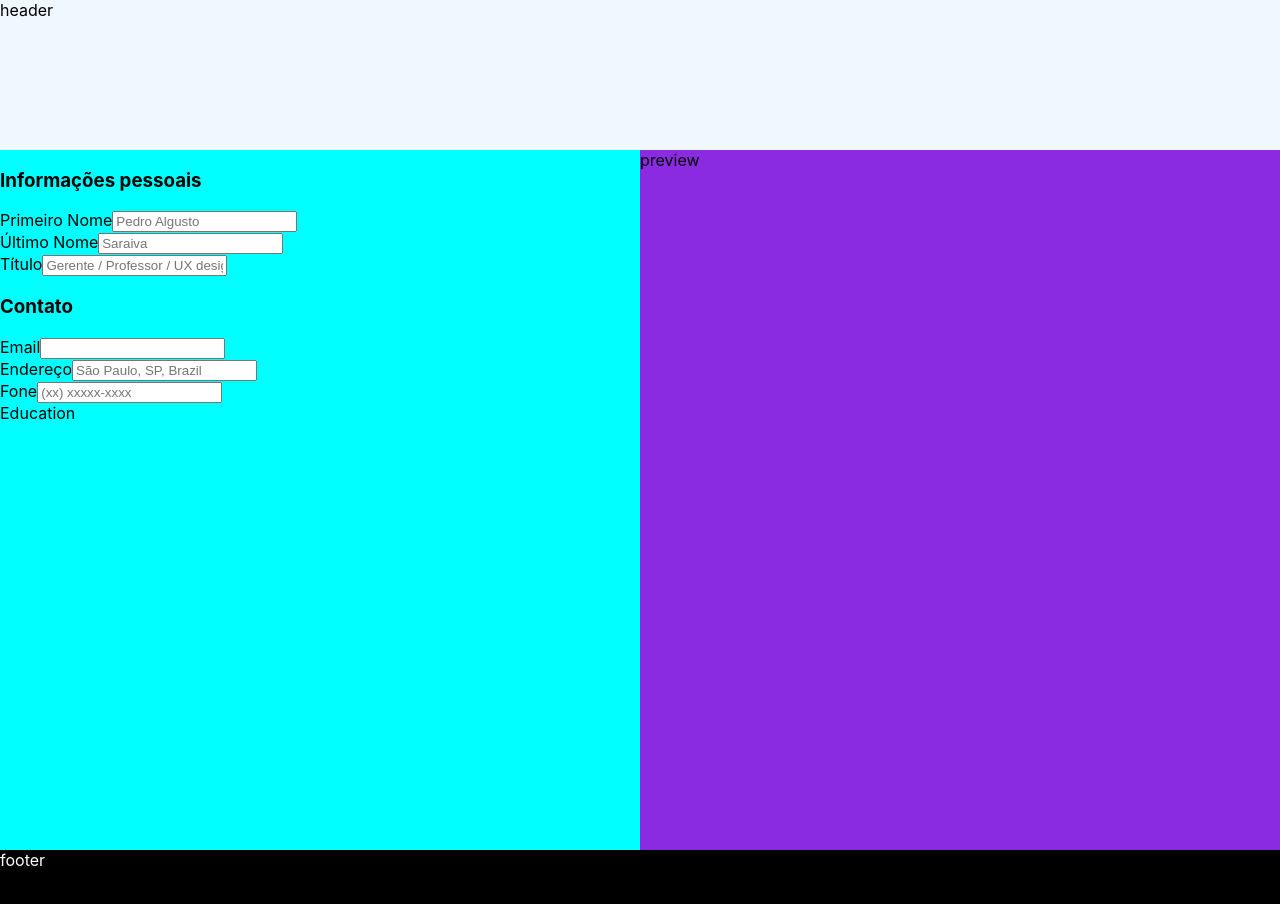
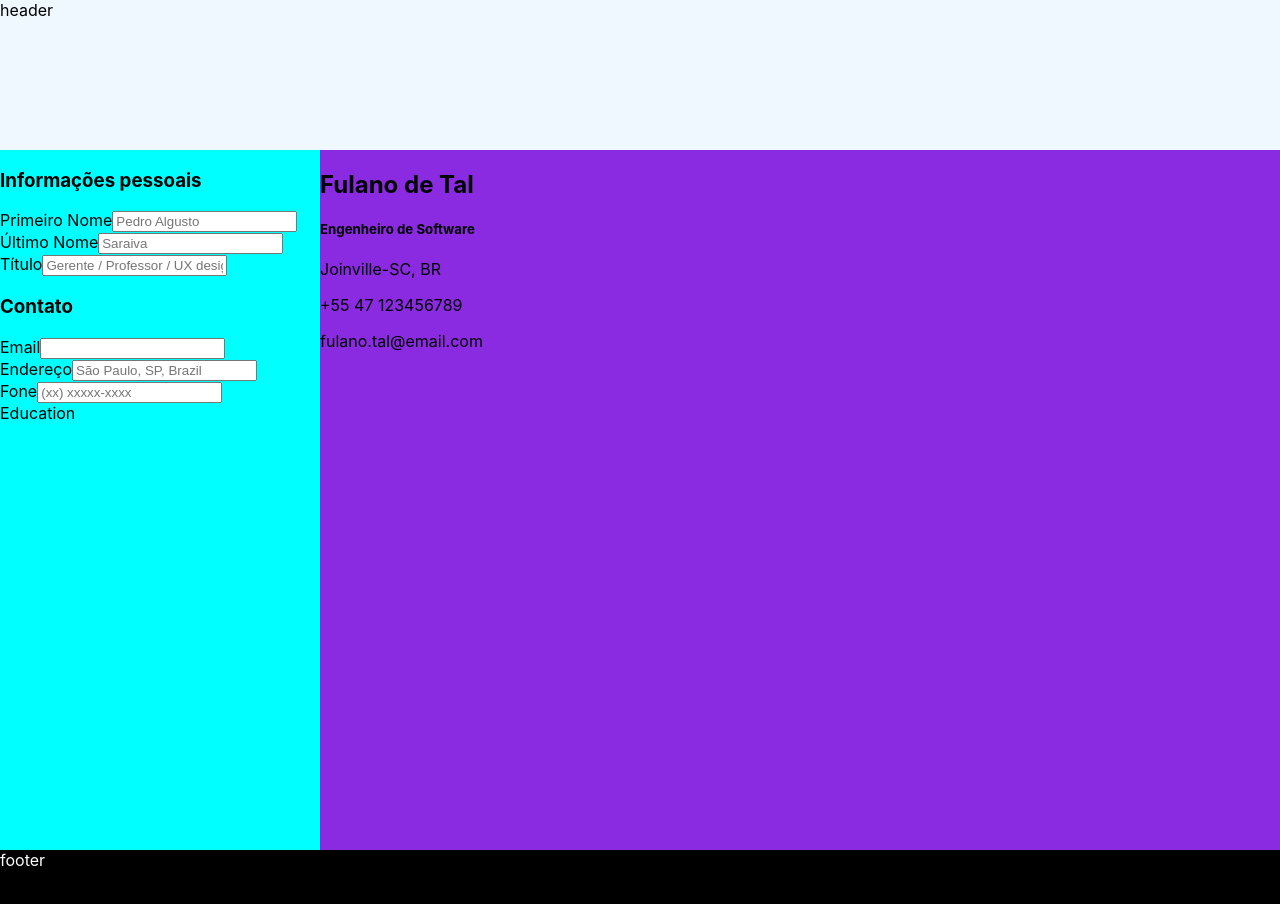
Before and after one commit to Diolemos/construtor-cv, a React (Create React App) app: page / in a window 1280 px wide. Shown: the top 904 px of the page. Built offline with nearby package versions, Linux system fonts and the light colour scheme.

Commit message:
add sample items to the preview

```diff
--- a/src/components/preview/Preview.jsx
+++ b/src/components/preview/Preview.jsx
@@ -3,7 +3,30 @@ import React from "react";
 
 class Preview extends React.Component {
   render() {
-    return <div className="preview">preview</div>;
+    return <div className="preview">
+        <div className="preview-body">
+         <div className="preview-header">
+            <div className="preview-header__name">
+            <h2>Fulano de Tal</h2>
+         <h5>Engenheiro de Software</h5>
+            </div>
+            <div className="preview-header__info">
+              <p className="adress">Joinville-SC, BR</p>
+              <p className="telephpne">+55 47 123456789</p>
+              <p className="email">fulano.tal@email.com</p>
+            </div>
+
+         {/* Optional component: row of social links */}
+
+         </div>
+
+
+
+
+        </div>
+
+
+    </div>;
   }
 }
 
--- a/src/index.css
+++ b/src/index.css
@@ -39,8 +39,7 @@ background-color:blanchedalmond;
 
 .preview{
   background-color: blueviolet;
-  width: 50%;
-}
+  flex: 0 0 75%;}
 
 
 
```
